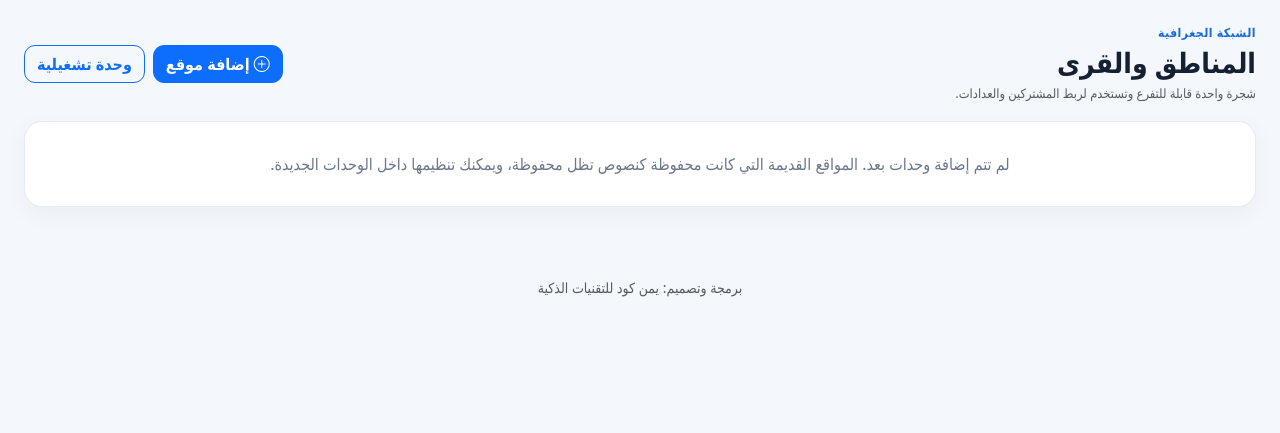
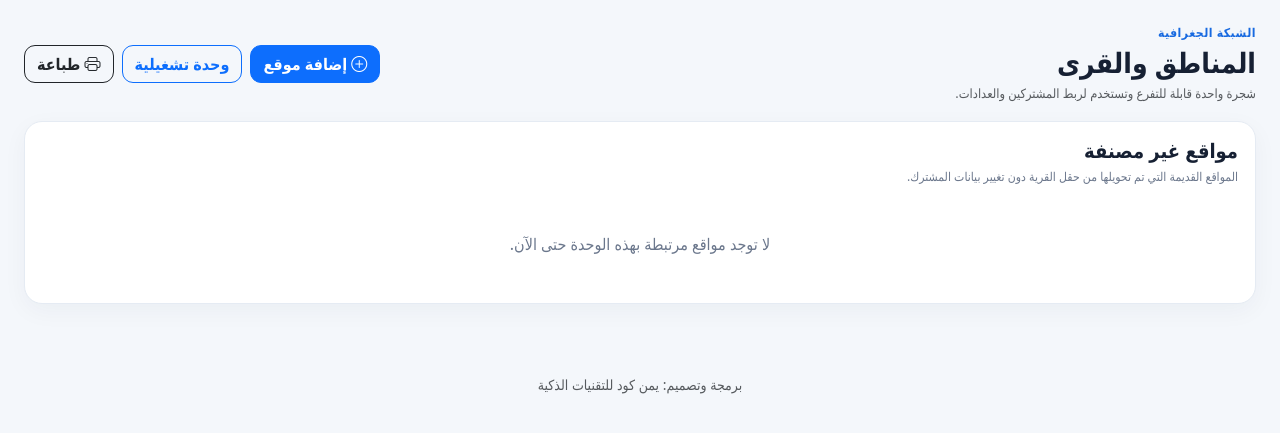
Before and after one commit to zydan25/water-pos-postgres, a Flask app: page /meter-management/locations in a window 1280 px wide. Shown: the part 57-490 px from the top of the page. Run offline with Flask 3, Linux system fonts and the light colour scheme; a user stored in the database is signed in; data comes from the database, SQL or seed files in the repository; data that the repository does not hold is empty.

Commit message:
feat(meter-management): show unassigned legacy locations

```diff
--- a/modules/meter_management/templates/meter_management/locations.html
+++ b/modules/meter_management/templates/meter_management/locations.html
@@ -1,6 +1,26 @@
 {% extends "base.html" %}
 {% block head %}<link rel="stylesheet" href="{{ url_for('meter_management.static', filename='css/meter_management.css') }}">{% endblock %}
 {% block content %}
-<div class="container-fluid mm-page"><div class="mm-page-title"><div><div class="mm-eyebrow">الشبكة الجغرافية</div><h3>المناطق والقرى</h3><div class="text-muted">شجرة واحدة قابلة للتفرع وتستخدم لربط المشتركين والعدادات.</div></div><div class="mm-actions"><a class="btn btn-primary" href="{{ url_for('meter_management.location_new') }}"><i class="bi bi-plus-circle"></i> إضافة موقع</a><a class="btn btn-outline-primary" href="{{ url_for('meter_management.unit_new') }}">وحدة تشغيلية</a></div></div><div class="row g-3">{% for u in units %}<div class="col-12"><div class="mm-card"><div class="mm-card-head"><div><span class="mm-code">{{ u.code }}</span><h5>{{ u.name }}</h5><span>{{ u.location_count }} موقع · {{ u.meter_count }} عداد</span></div><a class="btn btn-sm btn-outline-secondary" href="{{ url_for('meter_management.unit_edit',unit_id=u.id) }}">تعديل الوحدة</a></div><div id="tree-{{ u.id }}" class="mm-tree" data-unit-id="{{ u.id }}"></div></div></div>{% else %}<div class="col-12"><div class="mm-card mm-empty">لم تتم إضافة وحدات بعد. المواقع القديمة التي كانت محفوظة كنصوص تظل محفوظة، ويمكنك تنظيمها داخل الوحدات الجديدة.</div></div>{% endfor %}</div></div>
+<div class="container-fluid mm-page">
+  <div class="mm-page-title"><div><div class="mm-eyebrow">الشبكة الجغرافية</div><h3>المناطق والقرى</h3><div class="text-muted">شجرة واحدة قابلة للتفرع وتستخدم لربط المشتركين والعدادات.</div></div><div class="mm-actions"><a class="btn btn-primary" href="{{ url_for('meter_management.location_new') }}"><i class="bi bi-plus-circle"></i> إضافة موقع</a><a class="btn btn-outline-primary" href="{{ url_for('meter_management.unit_new') }}">وحدة تشغيلية</a><a class="btn btn-outline-dark" href="{{ url_for('meter_management.print_network') }}" target="_blank"><i class="bi bi-printer"></i> طباعة</a></div></div>
+
+  <div class="row g-3">
+    {% for u in units %}
+    <div class="col-12">
+      <div class="mm-card">
+        <div class="mm-card-head"><div><span class="mm-code">{{ u.code }}</span><h5>{{ u.name }}</h5><span>{{ u.location_count }} موقع · {{ u.meter_count }} عداد</span></div><a class="btn btn-sm btn-outline-secondary" href="{{ url_for('meter_management.unit_edit',unit_id=u.id) }}">تعديل الوحدة</a></div>
+        <div id="tree-{{ u.id }}" class="mm-tree" data-unit-id="{{ u.id }}"></div>
+      </div>
+    </div>
+    {% endfor %}
+
+    <div class="col-12">
+      <div class="mm-card">
+        <div class="mm-card-head"><div><h5>مواقع غير مصنفة</h5><span>المواقع القديمة التي تم تحويلها من حقل القرية دون تغيير بيانات المشترك.</span></div></div>
+        <div id="tree-unassigned" class="mm-tree" data-unit-id="__none__"></div>
+      </div>
+    </div>
+  </div>
+</div>
 <script>window.MM_LOCATIONS={{ tree|tojson }};</script><script src="{{ url_for('meter_management.static',filename='js/tree.js') }}"></script>
 {% endblock %}
```
